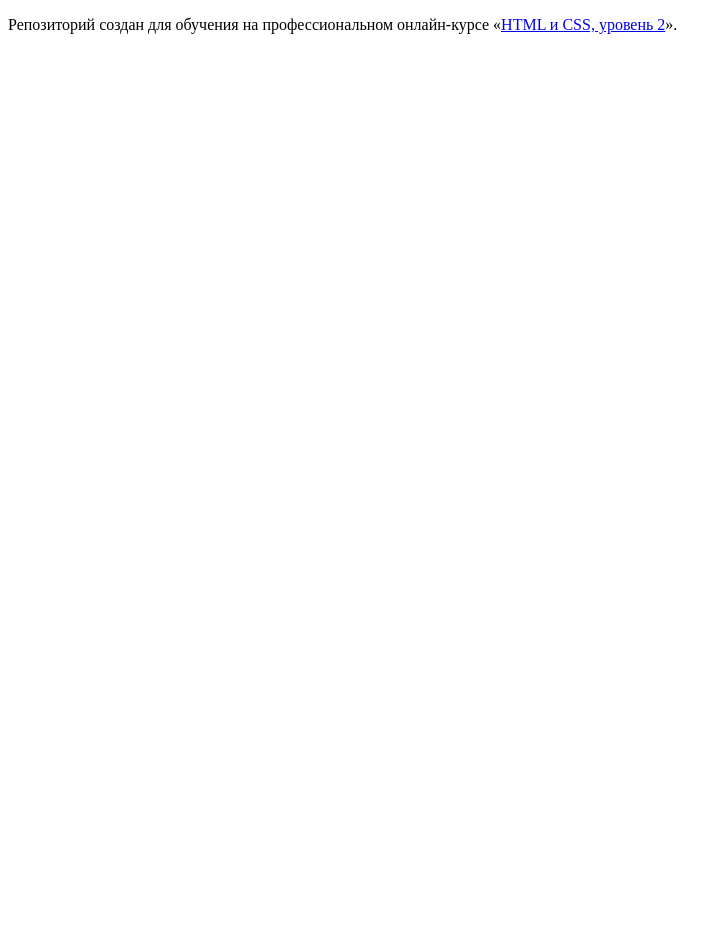
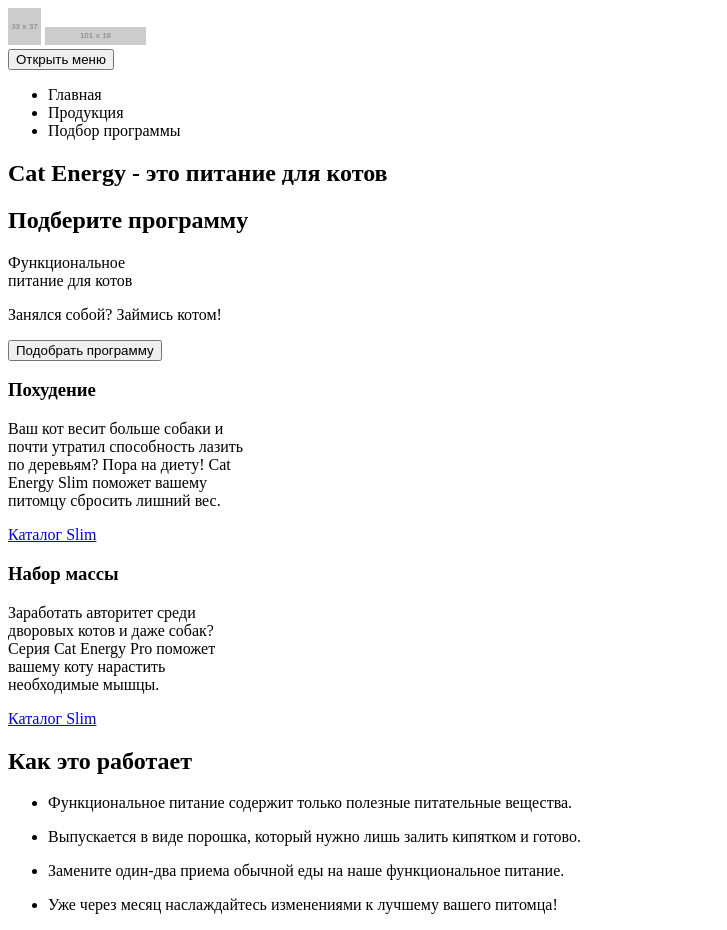
Before and after one commit to kiryushkinalexander/1576565-cat-energy-21, a website: page source/index.html in a window 1280 px wide. Shown: the whole page, without its empty margins (0-727 px from the left). Before the commit the page ends 800 px from the top, so only its background shows below. Drawn offline with Linux system fonts and the light colour scheme; placeholder pictures from the web are drawn by us.

Commit message:
разметка главной

```diff
--- a/source/index.html
+++ b/source/index.html
@@ -1,12 +1,115 @@
 <!DOCTYPE html>
-<html lang="ru">
+<html class="page" lang="ru">
   <head>
     <meta charset="utf-8">
     <title>HTML Academy: Кэт энерджи</title>
   </head>
-  <body>
+  <body class="page__body">
+    <header class="page-header">
+      <div class="page-header__logo">
+        <a class="page-header__logo-image">
+          <img src="https://via.placeholder.com/33x37" alt="">
+        </a>
+        <a class="page-header__logo-title">
+          <img src="https://via.placeholder.com/101x18" alt="">
+        </a>
+      </div>
 
-    <p>Репозиторий создан для обучения на профессиональном онлайн‑курсе «<a href="https://htmlacademy.ru/intensive/adaptive">HTML и CSS, уровень 2</a>».</p>
+      <nav class="main-nav">
+        <button class="main-nav_toggle" type="button">
+          <span class="visually-hidden">Открыть меню</span>
+        </button>
+        <div class="main-nav__wrapper">
+          <ul class="main-nav__list">
+            <li class="main-nav__item">Главная</li>
+            <li class="main-nav__item">Продукция</li>
+            <li class="main-nav__item">Подбор программы</li>
+          </ul>
+        </div>
+      </nav>
+    </header>
 
+    <main class="page-main">
+      <section class="promo">
+
+        <h1 class="visually-hidden">Cat Energy - это питание для котов</h1>
+
+        <div class="promo__wrapper">
+          <header class="promo__header">
+            <h2 class="visually-hidden">Подберите программу</h2>
+            <p class="promo__slogan">
+              Функциональное<br>
+              питание для котов
+            </p>
+            <p class="promo__intro">
+              Занялся собой? Займись котом!
+            </p>
+          </header>
+          <button class="button" type="button">Подобрать программу</button>
+        </div>
+      </section>
+
+      <section class="catalog">
+        <div class="catalog__wrapper">
+          <div class="catalog__item">
+            <h3>Похудение</h3>
+            <p class="catalog__description catalog__description--top">
+              Ваш кот весит больше собаки и <br>
+              почти утратил способность лазить<br>
+              по деревьям? Пора на диету! Cat <br>
+              Energy Slim поможет вашему <br>
+              питомцу сбросить лишний вес.
+            </p>
+            <a class="catalog__link" href="#">Каталог Slim</a>
+          </div>
+          <div class="catalog__item">
+            <h3>Набор массы</h3>
+            <p class="catalog__description catalog__description--bottom">
+              Заработать авторитет среди <br>
+              дворовых котов и даже собак?<br>
+              Серия Cat Energy Pro поможет<br>
+              вашему коту нарастить <br>
+              необходимые мышцы.
+            </p>
+            <a class="catalog__link" href="#">Каталог Slim</a>
+          </div>
+        </div>
+      </section>
+
+      <section class="specification">
+        <div class="specification__wrapper">
+          <h2>Как это работает</h2>
+          <ul class="specification__list">
+            <li class="specification__item specification__item--leaf">
+              <p class="specification__description">
+                Функциональное питание
+                содержит только полезные
+                питательные вещества.
+              </p>
+            </li>
+            <li class="specification__item specification__item--water">
+              <p class="specification__description">
+                Выпускается в виде порошка,
+                который нужно лишь залить
+                кипятком и готово.
+              </p>
+            </li>
+            <li class="specification__item specification__item--meal">
+              <p class="specification__description">
+                Замените один-два приема
+                обычной еды на наше
+                функциональное питание.
+              </p>
+            </li>
+            <li class="specification__item specification__item--time">
+              <p class="specification__description">
+                Уже через месяц
+                наслаждайтесь изменениями к лучшему вашего питомца!
+              </p>
+            </li>
+          </ul>
+        </div>
+      </section>
+    </main>
   </body>
 </html>
```
